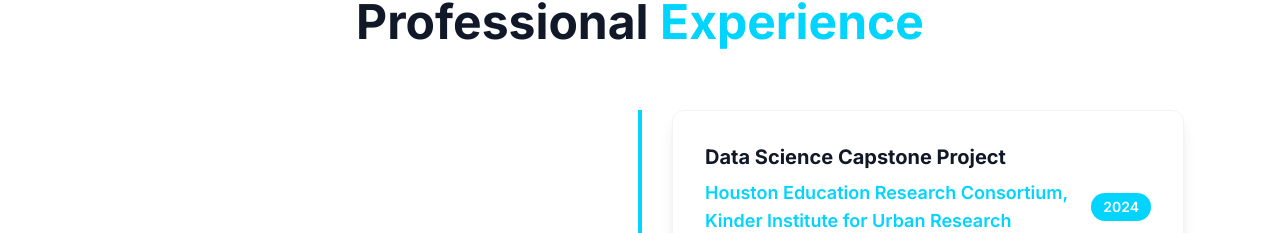
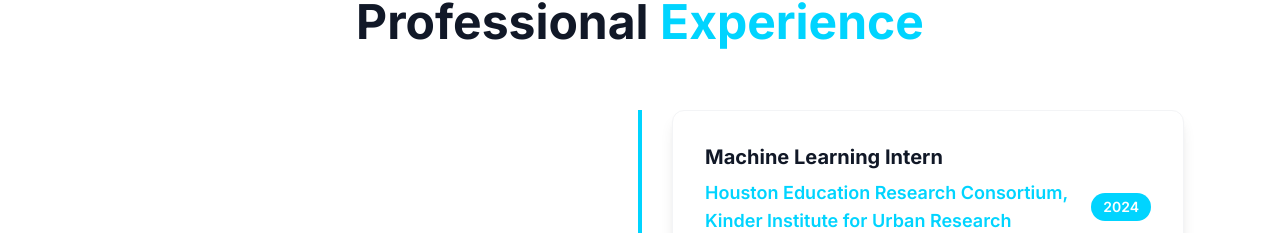
Before and after one commit to anu-jain-36/anu-jain-36.github.io, a React (Vite) app: page / in a window 1280 px wide. Shown: the part 2254-2487 px from the top of the page. Built offline with nearby package versions, Linux system fonts and the light colour scheme.

Commit message:
Edit experience

```diff
--- a/src/components/experience.tsx
+++ b/src/components/experience.tsx
@@ -16,7 +16,7 @@ export default function Experience() {
   const experiences = [
     {
       id: 1,
-      title: "Data Science Capstone Project",
+      title: "Machine Learning Intern",
       organization: "Houston Education Research Consortium, Kinder Institute for Urban Research",
       year: "2024",
       points: [
```
